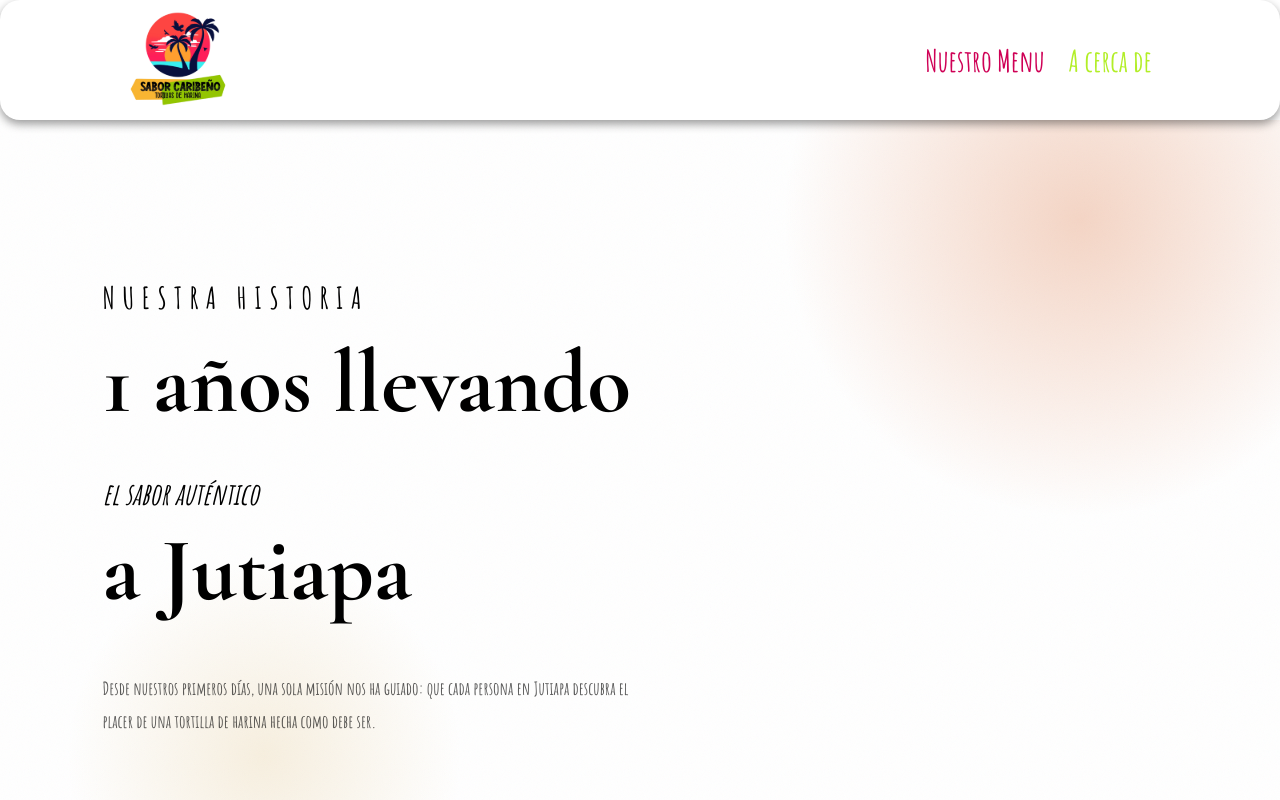
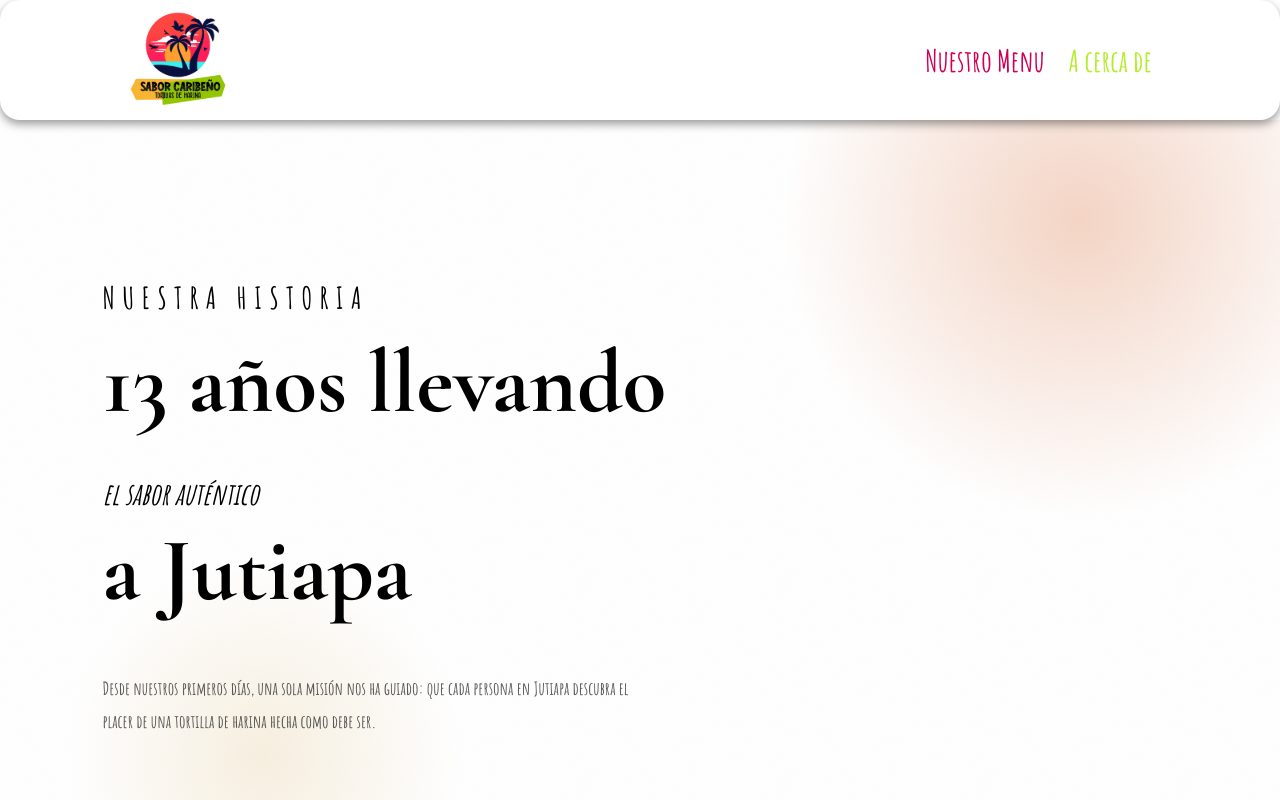
Before and after one commit to isaaclecointe/SaborCaribe-o, a Vue app: page /SaborCaribe-o/acerca in a window 1280 px wide. Shown: the top 800 px of the page. Built offline with nearby package versions, Linux system fonts and the light colour scheme; a web font is replaced by a local one.

Commit message:
se cambia un numero en la historia de las tortilla de harina

```diff
--- a/src/components/AcercaDe/AcercaDePage.vue
+++ b/src/components/AcercaDe/AcercaDePage.vue
@@ -12,7 +12,7 @@
       <div class="hero__content">
         <span class="hero__eyebrow">Nuestra Historia</span>
         <h1 class="hero__title">
-          1 años llevando<br/>
+          13 años llevando<br/>
           <em>el sabor auténtico</em><br/>
           a Jutiapa
         </h1>
```
